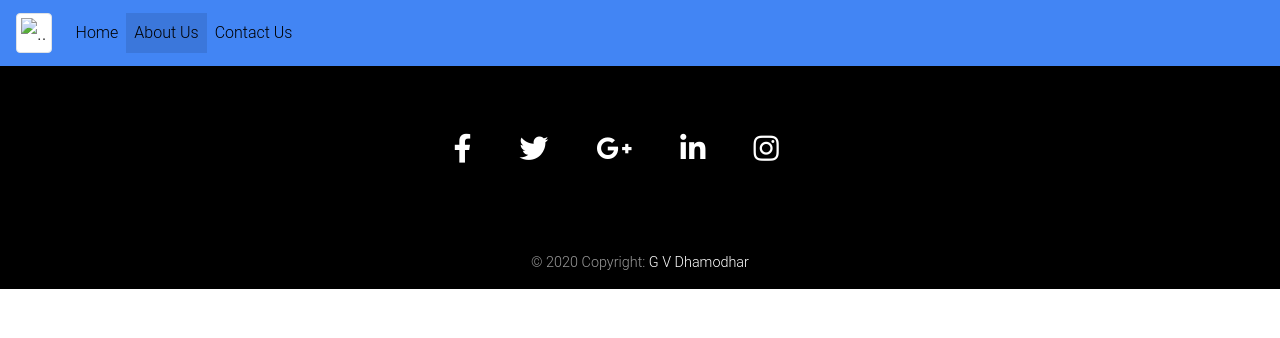
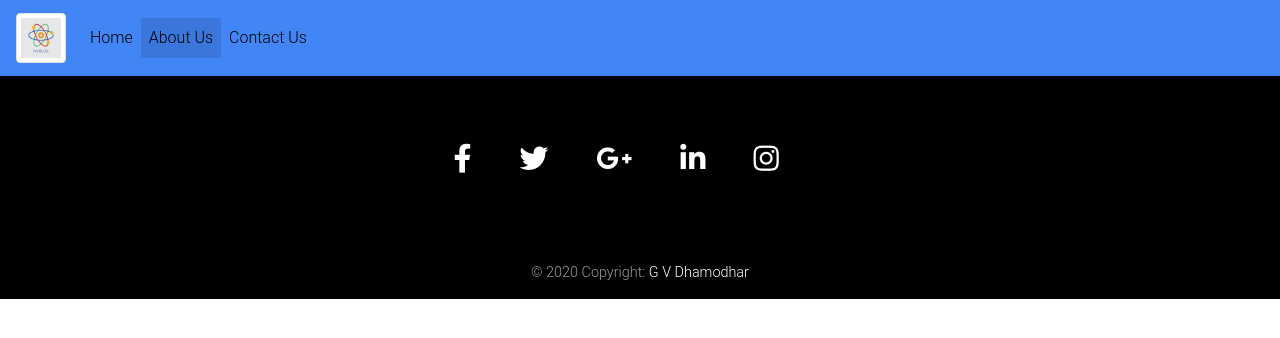
Before and after one commit to gvdhamodhar/dhamu, a plain HTML site: page about.html in a window 1280 px wide. Drawn offline with nearby package versions, Linux system fonts and the light colour scheme.

Commit message:
Update about.html

```diff
--- a/about.html
+++ b/about.html
@@ -13,7 +13,7 @@
 </head>
 <body>
     <nav class="navbar navbar-expand-lg navbar-light bg-primary">
-        <a class="navbar-brand" href="#"><img src="" height="50"width="50" class="img-thumbnail" alt=".."></a>
+        <a class="navbar-brand" href="#"><img src="images/images/poster6_10_12654 (1).png" height="50"width="50" class="img-thumbnail" alt=".."></a>
         <button class="navbar-toggler" type="button" data-toggle="collapse" data-target="#navbarTogglerDemo02" aria-controls="navbarTogglerDemo02" aria-expanded="false" aria-label="Toggle navigation">
           <span class="navbar-toggler-icon"></span>
         </button>
```
